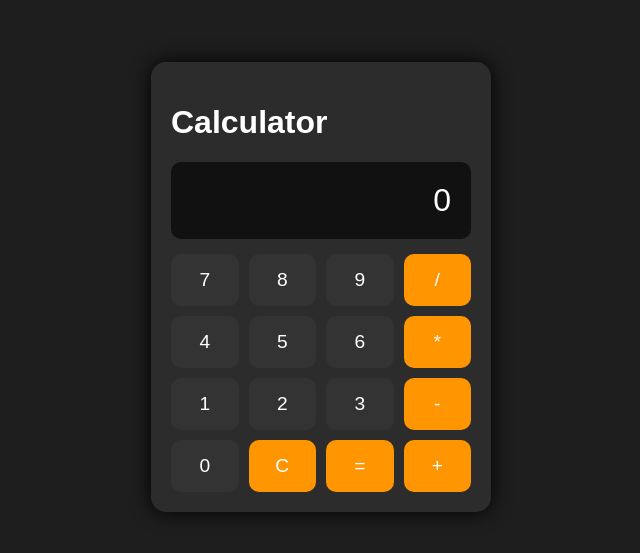
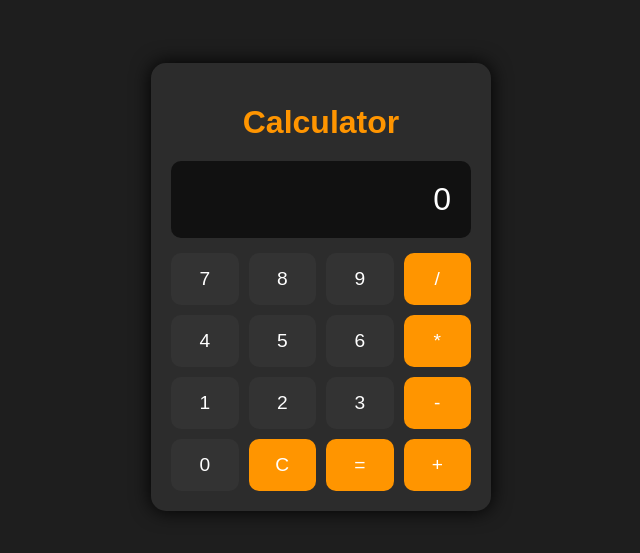
Before and after one commit to SandyDev07/Calculator, a plain HTML site: page index.html in a window 1280 px wide. Shown: the part 113-666 px from the top of the page, without its empty margins (319-959 px from the left). Drawn offline with Linux system fonts and the light colour scheme.

Commit message:
Update style.css

```diff
--- a/style.css
+++ b/style.css
@@ -14,6 +14,12 @@ body {
   padding: 20px;
   border-radius: 15px;
   box-shadow: 0 0 20px #000;
+}
+.title {
+  text-align: center;
+  margin-bottom: 20px;
+  font-size: 2rem;
+  color: #ff9500;
 }
 
 .main-box {
```
